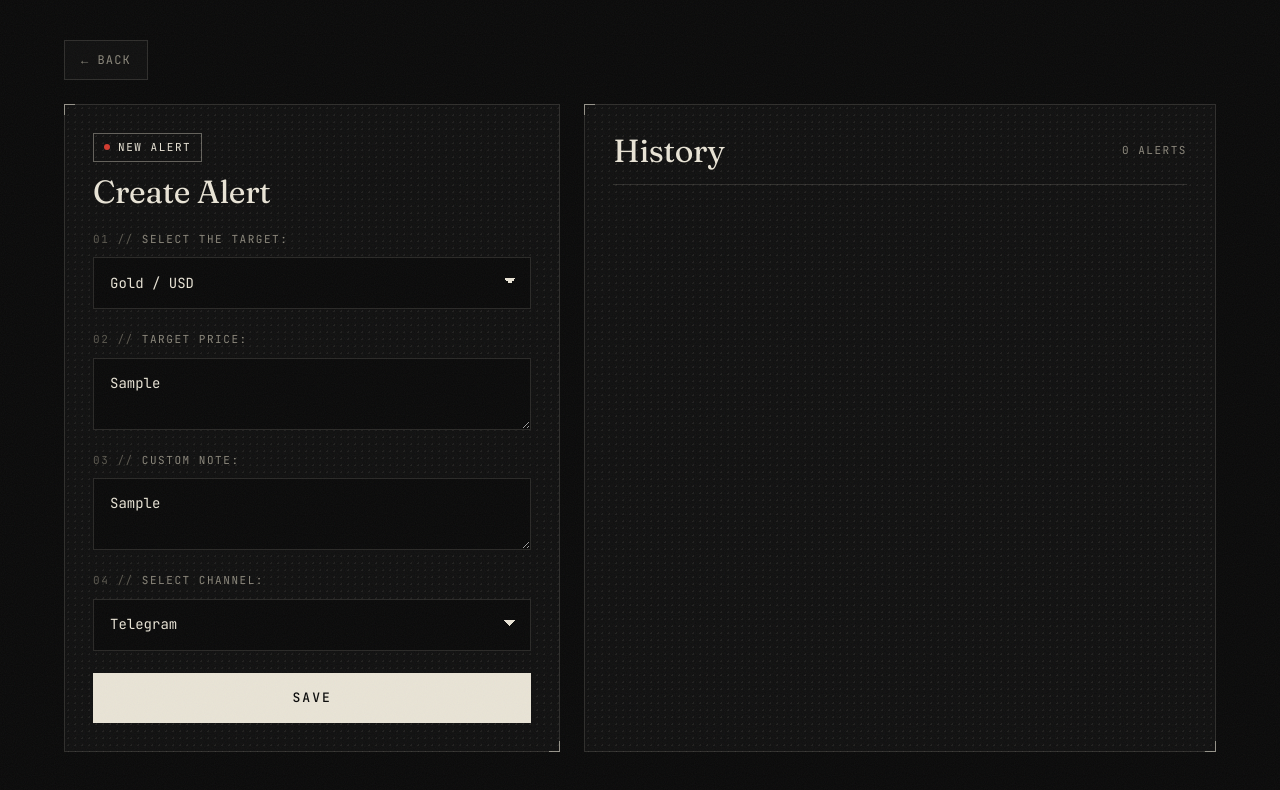
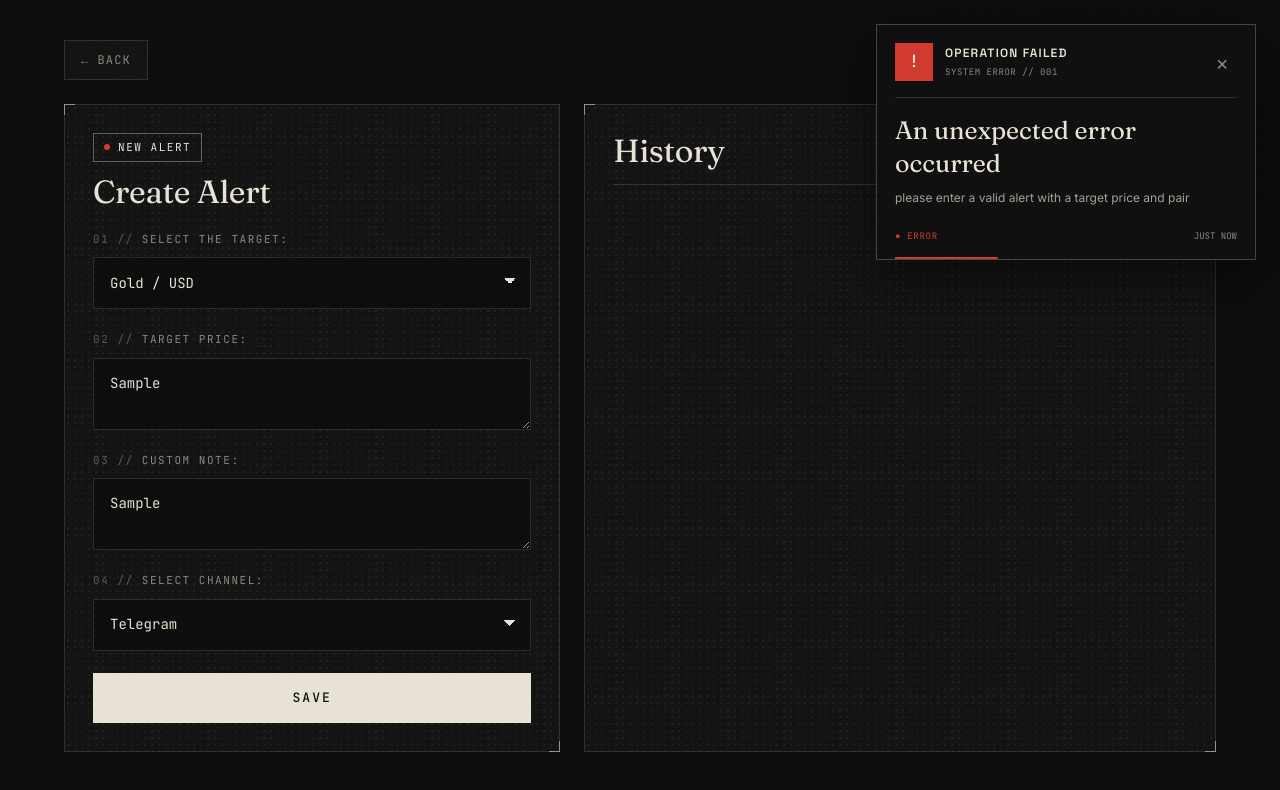
Before and after one commit to AkhalTeke7/Trading-Alert-System, a website: page Public/Alert/alert.html in a window 1280 px wide. Both pictures are taken after typing "Sample", "Sample" into the empty fields and a click on the button "SAVE". Drawn offline with Linux system fonts and the light colour scheme; no server answers.

```diff
--- a/Public/Alert/alert.html
+++ b/Public/Alert/alert.html
@@ -68,6 +68,7 @@
 
 
         </script>
-        <script type="module" src="../../js/alert.js"></script>
+        <script type="module" src="./../../js/alert.js"></script>
+
     </body>
 </html>
--- a/js/alert.js
+++ b/js/alert.js
@@ -1,3 +1,4 @@
+import { showError } from "./error.js";
 const ALERTS_API = '/api/alerts';
 const pairToSymbol = {
     'Gold / USD': 'OANDA:XAUUSD',
@@ -142,7 +143,6 @@
         historyBox.classList.add('history-box');
 
         historyBox.innerHTML = `
-            <button class="close-btn" aria-label="Remove alert">X</button>
             <p class="pair">${escapeHtml(alert.pair)}</p>
             <p>Target: <span class="target-value">${escapeHtml(alert.targetInputValue ?? alert.target)}</span></p>
             <p>Note: <span class="note-value">${escapeHtml(alert.note)}</span></p>
@@ -203,6 +203,7 @@
             renderAlerts();
         } catch (error) {
             console.error('Could not save alert:', error);
+            showError("please enter a valid alert with a target price and pair")
         }
     });
 }
--- /dev/null
+++ b/js/error.js
@@ -0,0 +1,252 @@
+// ── State ──────────────────────────────────────────────
+let initialized = false;
+let toast, titleEl, messageEl, progressEl;
+let autoHideTimer;
+
+// ── CSS (injected once) ────────────────────────────────
+const CSS = `
+  .error-toast {
+    position: fixed;
+    z-index: 99999;
+    top: 24px;
+    right: 24px;
+    width: min(380px, calc(100vw - 32px));
+    padding: 18px 18px 0;
+    background: #101010;
+    color: #e9e4d6;
+    border: 1px solid rgba(233, 228, 214, .25);
+    box-shadow: 0 18px 55px rgba(0, 0, 0, .5);
+    font-family: Inter, sans-serif;
+
+    opacity: 0;
+    visibility: hidden;
+    pointer-events: none;
+
+    /* Slide in from the right */
+    transform: translateX(calc(100% + 24px));
+
+    transition:
+      opacity .35s ease,
+      transform .45s cubic-bezier(.22, 1, .36, 1),
+      visibility .35s ease;
+  }
+
+  .error-toast.show {
+    opacity: 1;
+    visibility: visible;
+    pointer-events: auto;
+    transform: translateX(0);
+  }
+
+  .error-toast__head {
+    display: flex;
+    align-items: center;
+    gap: 12px;
+  }
+
+  .error-toast__icon {
+    width: 38px;
+    height: 38px;
+    flex-shrink: 0;
+    display: grid;
+    place-items: center;
+    background: #d13b2f;
+    color: white;
+    font-size: 17px;
+  }
+
+  .error-toast__info {
+    flex: 1;
+    min-width: 0;
+    display: flex;
+    flex-direction: column;
+    gap: 4px;
+  }
+
+  .error-toast__label {
+    font-family: "Space Grotesk", sans-serif;
+    font-size: 12px;
+    font-weight: 600;
+    letter-spacing: .1em;
+  }
+
+  .error-toast__code {
+    font-family: "JetBrains Mono", monospace;
+    font-size: 9px;
+    color: #8b877b;
+    letter-spacing: .06em;
+  }
+
+  .error-toast__close {
+    width: 30px;
+    height: 30px;
+    display: grid;
+    place-items: center;
+    background: transparent;
+    border: 1px solid transparent;
+    color: #8b877b;
+    cursor: pointer;
+    font-size: 20px;
+  }
+
+  .error-toast__close:hover {
+    color: #e9e4d6;
+    border-color: rgba(233, 228, 214, .25);
+  }
+
+  .error-toast__divider {
+    height: 1px;
+    background: rgba(233, 228, 214, .14);
+    margin: 16px 0;
+  }
+
+  .error-toast__title {
+    font-family: "Fraunces", Georgia, serif;
+    font-size: 25px;
+    font-weight: 400;
+    line-height: 1.3;
+    overflow-wrap: anywhere;
+  }
+
+  .error-toast__message {
+    margin-top: 8px;
+    color: #a5a095;
+    font-size: 12px;
+    line-height: 1.9;
+    overflow-wrap: anywhere;
+  }
+
+  .error-toast__footer {
+    display: flex;
+    justify-content: space-between;
+    align-items: center;
+    gap: 8px;
+    margin: 20px 0 14px;
+    font-family: "JetBrains Mono", monospace;
+    font-size: 9px;
+    color: #8b877b;
+  }
+
+  .error-toast__status {
+    color: #d13b2f;
+    letter-spacing: .08em;
+  }
+
+  /* Red line countdown timer */
+  .error-toast__progress {
+    height: 2px;
+    width: 100%;
+    background: #d13b2f;
+    transform-origin: left;
+    transform: scaleX(0);
+  }
+
+  .error-toast.show .error-toast__progress {
+    animation: error-toast-countdown var(--toast-duration, 4s) linear forwards;
+  }
+
+  @keyframes error-toast-countdown {
+    from { transform: scaleX(1); }
+    to   { transform: scaleX(0); }
+  }
+
+  @media (max-width: 480px) {
+    .error-toast { top: 16px; right: 16px; }
+  }
+
+  @media (prefers-reduced-motion: reduce) {
+    .error-toast, .error-toast * {
+      transition: none !important;
+      animation: none !important;
+    }
+  }
+`;
+
+// ── Lazy Initializer ───────────────────────────────────
+function init() {
+  if (initialized) return;
+  initialized = true;
+
+  const style = document.createElement("style");
+  style.textContent = CSS;
+  document.head.appendChild(style);
+
+  toast = document.createElement("div");
+  toast.className = "error-toast";
+  toast.setAttribute("role", "alert");
+  toast.setAttribute("aria-live", "assertive");
+
+  toast.innerHTML = `
+    <div class="error-toast__head">
+      <div class="error-toast__icon" aria-hidden="true">!</div>
+      <div class="error-toast__info">
+        <span class="error-toast__label">OPERATION FAILED</span>
+        <span class="error-toast__code">SYSTEM ERROR // 001</span>
+      </div>
+      <button type="button" class="error-toast__close" aria-label="Close error">&times;</button>
+    </div>
+    <div class="error-toast__divider"></div>
+    <h3 class="error-toast__title"></h3>
+    <p class="error-toast__message"></p>
+    <div class="error-toast__footer">
+      <span class="error-toast__status">● ERROR</span>
+      <span>JUST NOW</span>
+    </div>
+    <div class="error-toast__progress"></div>
+  `;
+
+  document.body.appendChild(toast);
+
+  titleEl    = toast.querySelector(".error-toast__title");
+  messageEl  = toast.querySelector(".error-toast__message");
+  progressEl = toast.querySelector(".error-toast__progress");
+
+  toast.querySelector(".error-toast__close").addEventListener("click", hideError);
+}
+
+// ── Public Exports ─────────────────────────────────────
+
+export function hideError() {
+  clearTimeout(autoHideTimer);
+  if (toast) toast.classList.remove("show");
+}
+
+export function showError(
+  message,
+  title = "An unexpected error occurred",
+  duration = 4000
+) {
+  init();
+  clearTimeout(autoHideTimer);
+
+  titleEl.textContent   = title;
+  messageEl.textContent = String(message);
+
+  // Set duration variable for CSS progress bar
+  toast.style.setProperty("--toast-duration", `${duration}ms`);
+
+  // Reset and retrigger animation
+  progressEl.style.animation = "none";
+  void progressEl.offsetWidth;
+  progressEl.style.animation = "";
+
+  toast.classList.add("show");
+
+  if (duration > 0) {
+    autoHideTimer = setTimeout(hideError, duration);
+  }
+}
+
+export function destroyErrorToast() {
+  hideError();
+  if (toast?.parentNode) toast.parentNode.removeChild(toast);
+  initialized = false;
+}
+
+// Global window fallback
+if (typeof window !== "undefined") {
+  window.showError = showError;
+  window.hideError = hideError;
+}
+
+export default showError;
--- a/scripts/build-cloudflare.mjs
+++ b/scripts/build-cloudflare.mjs
@@ -8,7 +8,7 @@
 await mkdir(resolve(output, 'js'), { recursive: true });
 await mkdir(resolve(output, 'Public/Alert'), { recursive: true });
 // Explicitly allowlist public files. Never copy the repository root or all of js/.
-for (const path of ['main.html', 'Public/Alert/alert.html', 'js/alert.js', 'css', 'asset']) {
+for (const path of ['main.html', 'Public/news.html', 'Public/Alert/alert.html', 'js/alert.js', 'js/news.js', 'css', 'asset']) {
     await cp(resolve(root, path), resolve(output, path), { recursive: true });
 }
 console.log('Cloudflare public assets built in dist/cloudflare (no secrets or saved alerts).');
```
Also changed, not shown: tests/cloudflare-assets.node.js (+3 -1 lines), css/alert.css (line endings or trailing spaces), css/style.css (line endings or trailing spaces).
